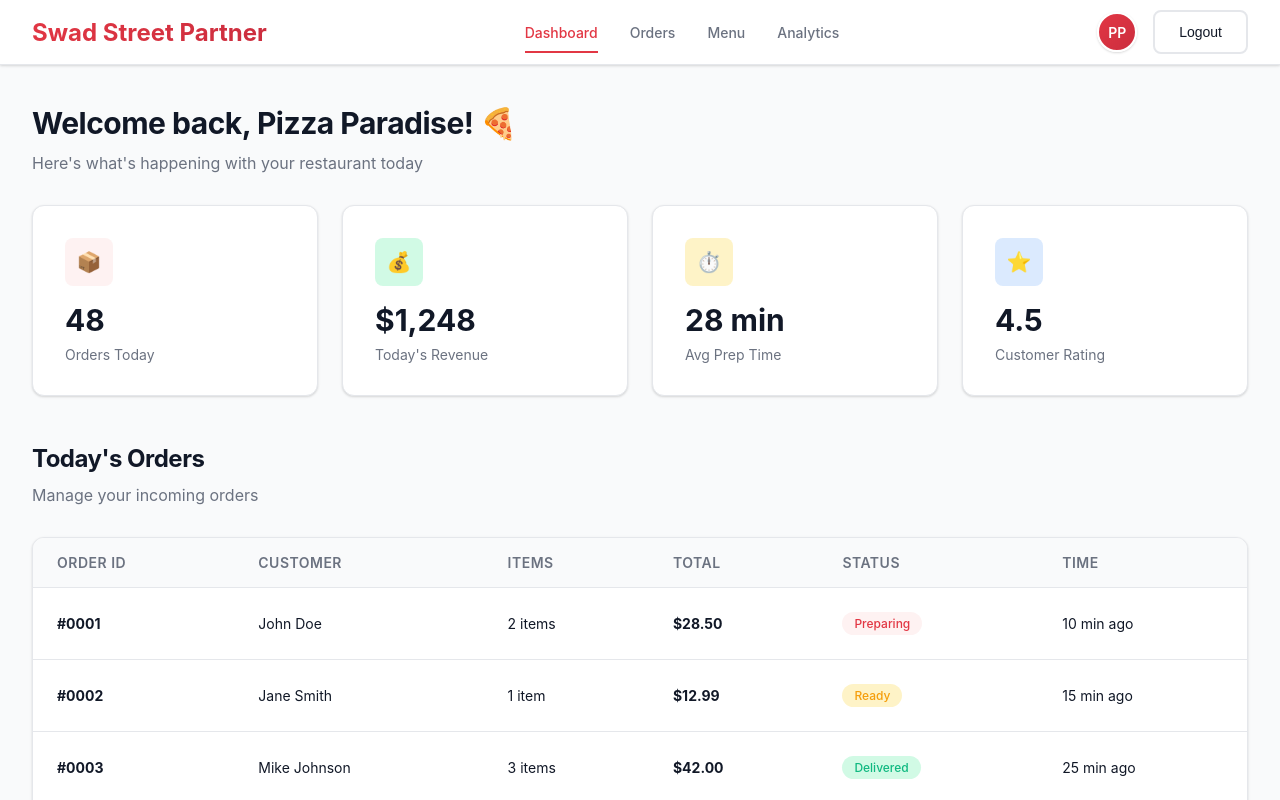
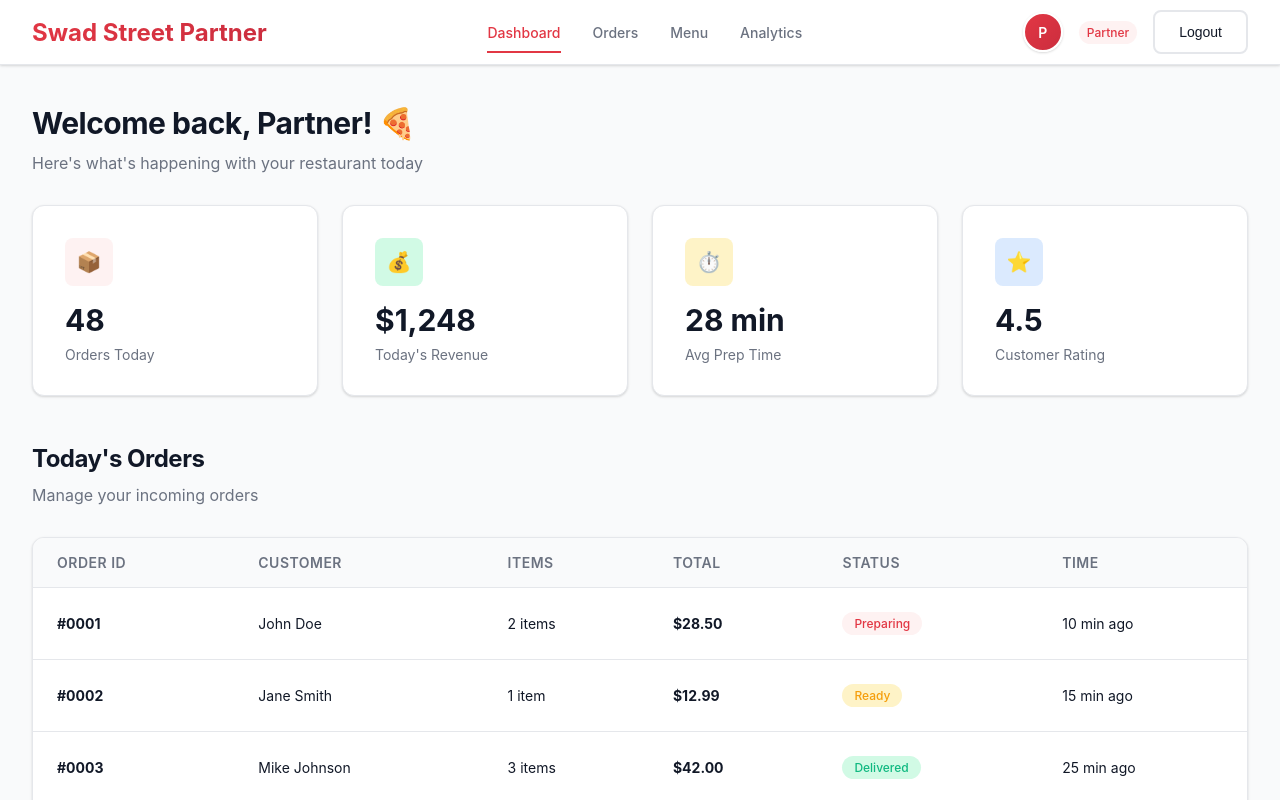
Before and after one commit to ankurproj/Swad-Street, a React app in the folder frontend/: page /food-partner/dashboard in a window 1280 px wide. Shown: the top 800 px of the page. Built offline with nearby package versions, Linux system fonts and the light colour scheme; the HTML template or start-up script is replaced by a standard one.

Commit message:
Partner page header updated

```diff
--- a/frontend/src/components/Header.jsx
+++ b/frontend/src/components/Header.jsx
@@ -64,7 +64,7 @@ const Header = ({ minimal = false }) => {
   };
 
   const initials = useMemo(() => {
-    const name = (role === 'partner' ? (foodPartner?.name || foodPartner?.ownerName) : (user?.fullName || user?.name)) || '';
+    const name = (role === 'partner' ? (foodPartner?.ownerName || foodPartner?.name) : (user?.fullName || user?.name)) || '';
     if (!name) return 'GU';
     const parts = name.trim().split(/\s+/);
     const first = parts[0]?.[0] || '';
@@ -113,8 +113,16 @@ const Header = ({ minimal = false }) => {
             </button>
             {actor ? (
               <div className="header-user-menu">
-                <Link to={role === 'partner' ? '/food-partner/dashboard' : '/user/dashboard'} className="header-user-avatar" title={role === 'partner' ? (foodPartner?.name || foodPartner?.ownerName) : (user?.fullName || user?.email)}>{initials}</Link>
-                <span className="role-badge" title={role === 'partner' ? 'Logged in as Partner' : 'Logged in as User'}>{role === 'partner' ? 'Partner' : 'User'}</span>
+                <Link
+                  to={role === 'partner' ? '/food-partner/dashboard' : '/user/dashboard'}
+                  className="header-user-avatar"
+                  title={role === 'partner' ? (foodPartner?.ownerName || foodPartner?.name) : (user?.fullName || user?.email)}
+                >
+                  {initials}
+                </Link>
+                <span className="role-badge" title={role === 'partner' ? 'Logged in as Partner' : 'Logged in as User'}>
+                  {role === 'partner' ? 'Partner' : 'User'}
+                </span>
                 <button className="header-logout-btn" onClick={handleLogout}>Logout</button>
               </div>
             ) : (
--- a/frontend/src/pages/LoginPartner.jsx
+++ b/frontend/src/pages/LoginPartner.jsx
@@ -21,6 +21,8 @@ const LoginPartner = () => {
       );
       if (response?.data?.foodPartner) {
         localStorage.setItem('foodPartner', JSON.stringify(response.data.foodPartner));
+        // Clear any stale user session to avoid role conflicts in header/pages
+        localStorage.removeItem('user');
       }
       setStatus({ type: 'success', message: 'Logged in successfully.' });
       setTimeout(() => navigate('/food-partner/dashboard'), 900);
--- a/frontend/src/pages/LoginUser.jsx
+++ b/frontend/src/pages/LoginUser.jsx
@@ -23,6 +23,8 @@ const LoginUser = () => {
       // Save user for UI personalization
       if (response?.data?.user) {
         localStorage.setItem('user', JSON.stringify(response.data.user));
+        // Clear any stale partner session to avoid role conflicts in header/pages
+        localStorage.removeItem('foodPartner');
       }
       setStatus({ type: 'success', message: 'Logged in successfully.' });
       setTimeout(() => navigate('/user/dashboard'), 900);
--- a/frontend/src/pages/PartnerAnalytics.jsx
+++ b/frontend/src/pages/PartnerAnalytics.jsx
@@ -1,4 +1,4 @@
-import React from 'react';
+import React, { useMemo } from 'react';
 import { Link, useNavigate } from 'react-router-dom';
 import axios from 'axios';
 import '../styles/dashboard.css';
@@ -10,6 +10,19 @@ export default function PartnerAnalytics(){
     localStorage.removeItem('foodPartner');
     navigate('/food-partner/login');
   };
+
+  const foodPartner = useMemo(() => {
+    try { return JSON.parse(localStorage.getItem('foodPartner') || 'null'); } catch { return null; }
+  }, []);
+  const ownerName = useMemo(() => foodPartner?.ownerName || '', [foodPartner]);
+  const restaurantName = useMemo(() => foodPartner?.name || '', [foodPartner]);
+  const displayName = useMemo(() => ownerName || restaurantName || 'Partner', [ownerName, restaurantName]);
+  const initials = useMemo(() => {
+    const parts = displayName.trim().split(/\s+/);
+    const first = parts[0]?.[0] || '';
+    const last = parts[1]?.[0] || '';
+    return (first + last || first || 'P').toUpperCase();
+  }, [displayName]);
 
   return (
     <div className="dashboard">
@@ -23,7 +36,8 @@ export default function PartnerAnalytics(){
             <Link to="/food-partner/analytics" className="nav-link active">Analytics</Link>
           </nav>
           <div className="user-menu">
-            <div className="user-avatar" title="Partner">PP</div>
+            <div className="user-avatar" title={`${displayName}${ownerName && restaurantName && ownerName !== restaurantName ? ' • ' + (ownerName === displayName ? restaurantName : ownerName) : ''}`}>{initials}</div>
+            <span className="role-badge" title="Logged in as Partner">Partner</span>
             <button onClick={handleLogout} className="btn-logout">Logout</button>
           </div>
         </div>
--- a/frontend/src/pages/PartnerDashboard.jsx
+++ b/frontend/src/pages/PartnerDashboard.jsx
@@ -1,4 +1,4 @@
-import React from 'react';
+import React, { useMemo } from 'react';
 import { Link, useNavigate } from 'react-router-dom';
 import axios from 'axios';
 import '../styles/dashboard.css';
@@ -6,12 +6,23 @@ import '../styles/dashboard.css';
 const PartnerDashboard = () => {
   const navigate = useNavigate();
   const handleLogout = async () => {
-    try {
-      await axios.post('http://localhost:3000/api/auth/foodpartner/logout', {}, { withCredentials: true });
-    } catch {}
+    try { await axios.post('http://localhost:3000/api/auth/foodpartner/logout', {}, { withCredentials: true }); } catch {}
     localStorage.removeItem('foodPartner');
     navigate('/food-partner/login');
   };
+
+  const foodPartner = useMemo(() => {
+    try { return JSON.parse(localStorage.getItem('foodPartner') || 'null'); } catch { return null; }
+  }, []);
+  const ownerName = useMemo(() => foodPartner?.ownerName || '', [foodPartner]);
+  const restaurantName = useMemo(() => foodPartner?.name || '', [foodPartner]);
+  const displayName = useMemo(() => ownerName || restaurantName || 'Partner', [ownerName, restaurantName]);
+  const initials = useMemo(() => {
+    const parts = displayName.trim().split(/\s+/);
+    const first = parts[0]?.[0] || '';
+    const last = parts[1]?.[0] || '';
+    return (first + last || first || 'P').toUpperCase();
+  }, [displayName]);
   // Sample data - in production this would come from API
   const menuItems = [
     { id: 1, name: 'Margherita Pizza', category: 'Pizza', price: '$12.99', status: 'Available', emoji: '🍕' },
@@ -40,7 +51,8 @@ const PartnerDashboard = () => {
             <Link to="/food-partner/analytics" className="nav-link">Analytics</Link>
           </nav>
           <div className="user-menu">
-            <div className="user-avatar" title="Pizza Paradise">PP</div>
+            <div className="user-avatar" title={`${displayName}${ownerName && restaurantName && ownerName !== restaurantName ? ' • ' + (ownerName === displayName ? restaurantName : ownerName) : ''}`}>{initials}</div>
+            <span className="role-badge" title="Logged in as Partner">Partner</span>
             <button onClick={handleLogout} className="btn-logout">Logout</button>
           </div>
         </div>
@@ -50,7 +62,7 @@ const PartnerDashboard = () => {
       <main className="dashboard-main">
         {/* Welcome Section */}
         <div className="section-header">
-          <h1 className="section-title">Welcome back, Pizza Paradise! 🍕</h1>
+          <h1 className="section-title">Welcome back, {displayName}! 🍕</h1>
           <p className="section-subtitle">Here's what's happening with your restaurant today</p>
         </div>
 
--- a/frontend/src/pages/PartnerMenu.jsx
+++ b/frontend/src/pages/PartnerMenu.jsx
@@ -1,4 +1,4 @@
-import React from 'react';
+import React, { useMemo } from 'react';
 import { Link, useNavigate } from 'react-router-dom';
 import axios from 'axios';
 import '../styles/dashboard.css';
@@ -10,6 +10,19 @@ export default function PartnerMenu(){
     localStorage.removeItem('foodPartner');
     navigate('/food-partner/login');
   };
+
+  const foodPartner = useMemo(() => {
+    try { return JSON.parse(localStorage.getItem('foodPartner') || 'null'); } catch { return null; }
+  }, []);
+  const ownerName = useMemo(() => foodPartner?.ownerName || '', [foodPartner]);
+  const restaurantName = useMemo(() => foodPartner?.name || '', [foodPartner]);
+  const displayName = useMemo(() => ownerName || restaurantName || 'Partner', [ownerName, restaurantName]);
+  const initials = useMemo(() => {
+    const parts = displayName.trim().split(/\s+/);
+    const first = parts[0]?.[0] || '';
+    const last = parts[1]?.[0] || '';
+    return (first + last || first || 'P').toUpperCase();
+  }, [displayName]);
 
   return (
     <div className="dashboard">
@@ -23,7 +36,8 @@ export default function PartnerMenu(){
             <Link to="/food-partner/analytics" className="nav-link">Analytics</Link>
           </nav>
           <div className="user-menu">
-            <div className="user-avatar" title="Partner">PP</div>
+            <div className="user-avatar" title={`${displayName}${ownerName && restaurantName && ownerName !== restaurantName ? ' • ' + (ownerName === displayName ? restaurantName : ownerName) : ''}`}>{initials}</div>
+            <span className="role-badge" title="Logged in as Partner">Partner</span>
             <button onClick={handleLogout} className="btn-logout">Logout</button>
           </div>
         </div>
--- a/frontend/src/pages/PartnerOrders.jsx
+++ b/frontend/src/pages/PartnerOrders.jsx
@@ -1,4 +1,4 @@
-import React from 'react';
+import React, { useMemo } from 'react';
 import { Link, useNavigate } from 'react-router-dom';
 import axios from 'axios';
 import '../styles/dashboard.css';
@@ -10,6 +10,19 @@ export default function PartnerOrders(){
     localStorage.removeItem('foodPartner');
     navigate('/food-partner/login');
   };
+
+  const foodPartner = useMemo(() => {
+    try { return JSON.parse(localStorage.getItem('foodPartner') || 'null'); } catch { return null; }
+  }, []);
+  const ownerName = useMemo(() => foodPartner?.ownerName || '', [foodPartner]);
+  const restaurantName = useMemo(() => foodPartner?.name || '', [foodPartner]);
+  const displayName = useMemo(() => ownerName || restaurantName || 'Partner', [ownerName, restaurantName]);
+  const initials = useMemo(() => {
+    const parts = displayName.trim().split(/\s+/);
+    const first = parts[0]?.[0] || '';
+    const last = parts[1]?.[0] || '';
+    return (first + last || first || 'P').toUpperCase();
+  }, [displayName]);
 
   return (
     <div className="dashboard">
@@ -23,7 +36,8 @@ export default function PartnerOrders(){
             <Link to="/food-partner/analytics" className="nav-link">Analytics</Link>
           </nav>
           <div className="user-menu">
-            <div className="user-avatar" title="Partner">PP</div>
+            <div className="user-avatar" title={`${displayName}${ownerName && restaurantName && ownerName !== restaurantName ? ' • ' + (ownerName === displayName ? restaurantName : ownerName) : ''}`}>{initials}</div>
+            <span className="role-badge" title="Logged in as Partner">Partner</span>
             <button onClick={handleLogout} className="btn-logout">Logout</button>
           </div>
         </div>
--- a/frontend/src/styles/dashboard.css
+++ b/frontend/src/styles/dashboard.css
@@ -92,6 +92,16 @@ button.nav-link:focus { outline: none; }
   display: flex;
   align-items: center;
   gap: var(--spacing-md);
+}
+
+/* Small badge to indicate current role (e.g., Partner) */
+.role-badge {
+  padding: 4px 8px;
+  border-radius: 999px;
+  font-size: var(--font-size-xs);
+  font-weight: var(--font-weight-medium);
+  background: var(--accent-light);
+  color: var(--accent-primary);
 }
 
 .user-avatar {
```
